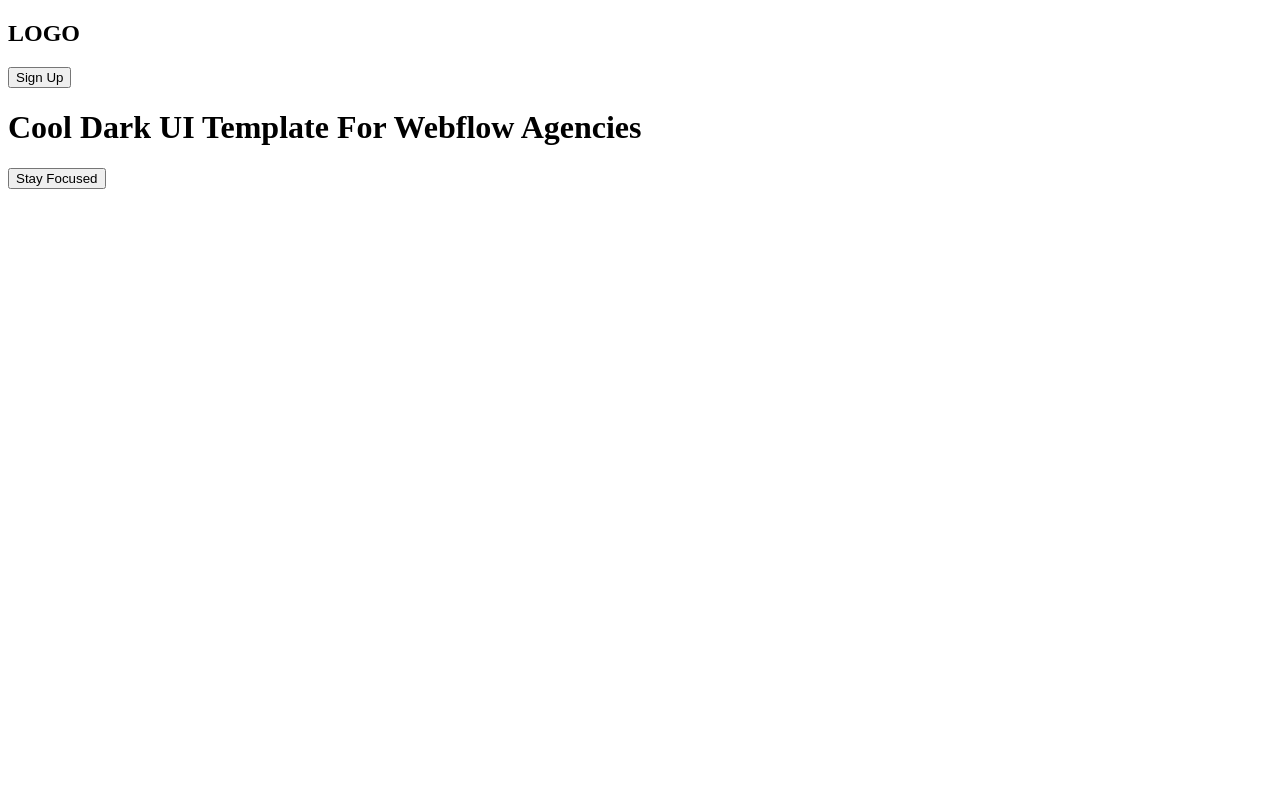
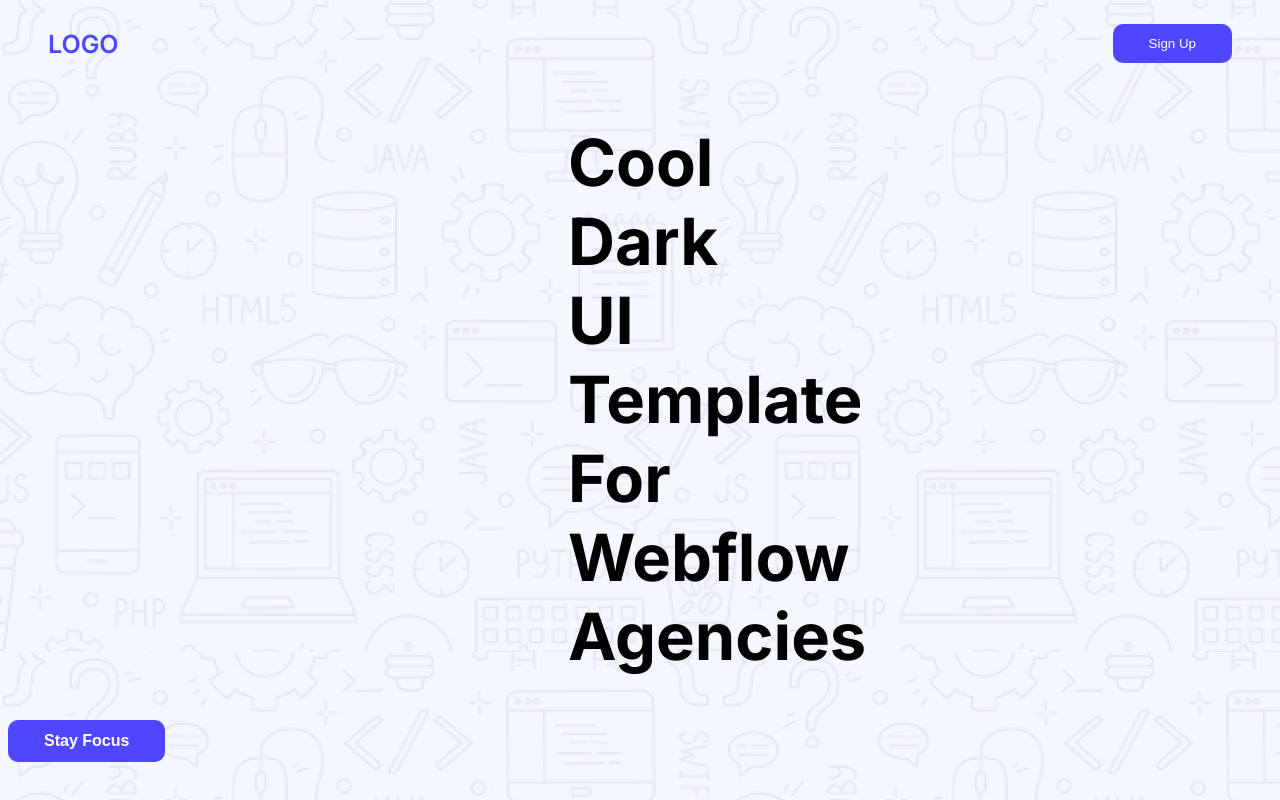
Before and after one commit to arfin-siyam/first-assignment, a plain HTML site: page index.html in a window 1280 px wide. Drawn offline with Linux system fonts and the light colour scheme.

Commit message:
added background image

```diff
--- a/index.html
+++ b/index.html
@@ -4,17 +4,26 @@
     <meta charset="UTF-8">
     <meta name="viewport" content="width=device-width, initial-scale=1.0">
     <title>My First Assignment portfolio</title>
+    <link rel="preconnect" href="https://fonts.googleapis.com">
+<link rel="preconnect" href="https://fonts.gstatic.com" crossorigin>
+<link href="https://fonts.googleapis.com/css2?family=Inter:ital,opsz,wght@0,14..32,100..900;1,14..32,100..900&display=swap" rel="stylesheet">
    <link rel="stylesheet" href="style/style.css">
 </head>
-<body>
+<body class="inter-normal-font">
     <header>
-        <div>
-            <h2>LOGO</h2>
-            <button>Sign Up</button>
+        <style>
+            body{
+                background-image: url(Assets/Hero-bg.png);
+            }
+        </style>
+        <div class="background"></div>
+        <div class="uper-header">
+            <h2 class="logo">LOGO</h2>
+            <button class="signup-btn">Sign Up</button>
         </div>
-        <div>
-            <h1>Cool Dark UI Template For Webflow Agencies</h1>
-            <button>Stay Focused</button>
+        <div class="content-one">
+            <h1>Cool Dark UI Template For <br>Webflow Agencies</h1>
+            <button class="stay-btn">Stay Focus</button>
         </div>
 
     </header>
--- a/style/style.css
+++ b/style/style.css
@@ -0,0 +1,49 @@
+
+
+.inter-normal-font {
+   font-family: "Inter", sans-serif;
+  font-optical-sizing: auto;
+  font-style: normal;
+}
+
+.logo{
+    font-size: 25px;
+    font-weight: 600;
+    color: #4E47FF;
+}
+
+.signup-btn{
+    background-color: #4E47FF;
+    color: white;
+    border: none;
+    padding: 12px 36px;
+    border-radius: 10px;
+}
+
+.uper-header{
+    display: flex;
+    justify-content: space-between;
+    align-items: center;
+    margin-inline: 40px;
+}
+.background {
+    height: 100;
+}
+
+.content-one h1{
+   font-size: 65px;
+   align-items: center;
+   margin-inline: 560px;
+   padding: 200 300;
+}
+
+.stay-btn{
+    background-color: #4E47FF;
+    color: white;
+    border: none;
+    padding: 12px 36px ;
+    border-radius: 10px;
+    font-weight: bold;
+    font-size: 16px;
+
+}
```
